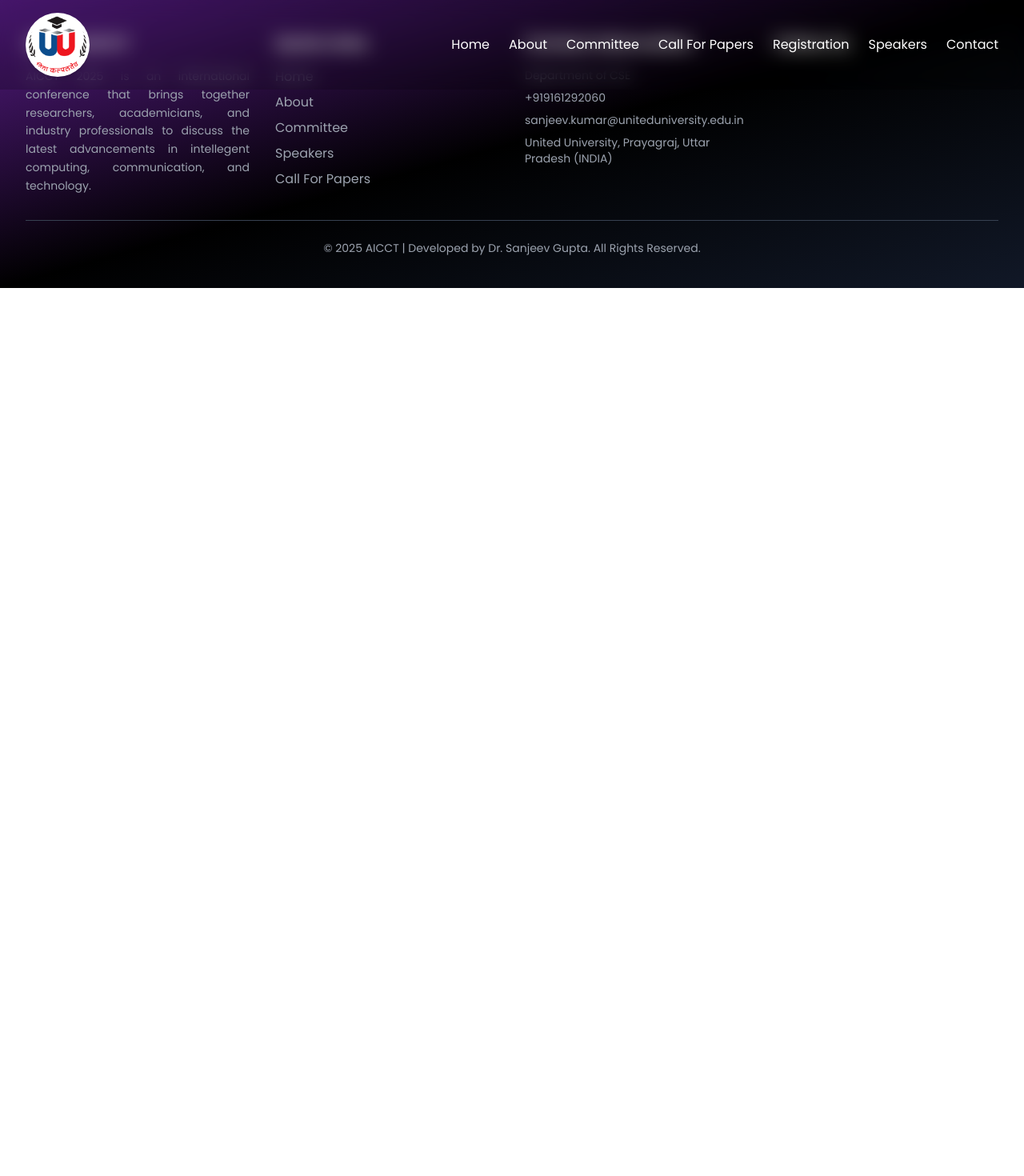
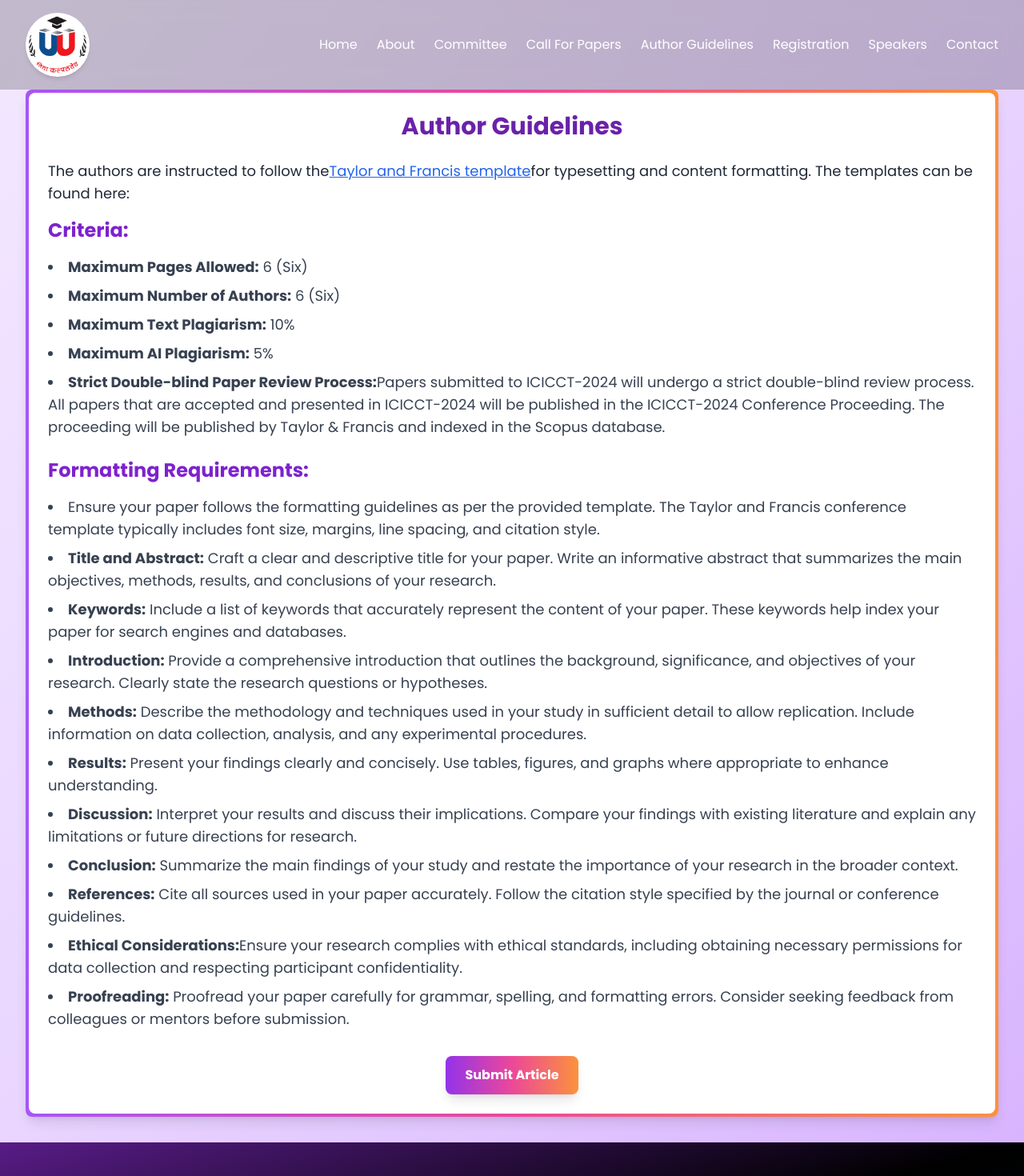
Before and after one commit to manishshukla00/conference, a React (Create React App) app: page /author-guidelines in a window 1280 px wide. Shown: the top 1470 px of the page at 80% size. Before the commit the page ends 800 px from the top, so only its background shows below. Built offline with nearby package versions, Linux system fonts and the light colour scheme.

Commit message:
author guidelines page added

```diff
--- a/src/app.jsx
+++ b/src/app.jsx
@@ -8,6 +8,7 @@ import About from "./pages/About";
 import Callforpapers from "./pages/Callforpapers";
 import Speakers from "./pages/Speakers";
 import Registration from "./pages/Registration";
+import AuthorGuidlines from "./pages/AuthorGuidlines"; // Import the AuthorGuidlines page
 
 const app = () => {
   return (
@@ -21,6 +22,8 @@ const app = () => {
           <Route path="/speakers" element={<Speakers />} />
           <Route path="/registration" element={<Registration />} />
           <Route path="/callforpapers" element={<Callforpapers />} />
+          <Route path="/author-guidelines" element={<AuthorGuidlines />} />{" "}
+          {/* New Route */}
           {/* <Route path="/schedule" element={<Schedule />} />
           <Route path="/sponsors" element={<Sponsors />} />
           <Route path="/register" element={<Register />} />
--- a/src/components/Navbar.jsx
+++ b/src/components/Navbar.jsx
@@ -61,6 +61,15 @@ const Navbar = () => {
           >
             <span className="group-hover:text-transparent group-hover:bg-clip-text group-hover:bg-gradient-to-r from-purple-500 via-pink-500 to-orange-500">
               Call For Papers
+            </span>
+            <span className="absolute bottom-[-4px] left-0 w-0 h-[2px] bg-gradient-to-r from-purple-500 via-pink-500 to-orange-500 transition-all duration-500 group-hover:w-full"></span>
+          </Link>
+          <Link
+            to="/author-guidelines"
+            className="relative text-white transition-transform transform hover:scale-105 group"
+          >
+            <span className="group-hover:text-transparent group-hover:bg-clip-text group-hover:bg-gradient-to-r from-purple-500 via-pink-500 to-orange-500">
+              Author Guidelines
             </span>
             <span className="absolute bottom-[-4px] left-0 w-0 h-[2px] bg-gradient-to-r from-purple-500 via-pink-500 to-orange-500 transition-all duration-500 group-hover:w-full"></span>
           </Link>
@@ -145,6 +154,13 @@ const Navbar = () => {
             Call For Papers
           </Link>
           <Link
+            to="/author-guidelines"
+            onClick={toggleMenu}
+            className="text-2xl font-bold hover:text-blue-300 transition-colors transform hover:scale-110"
+          >
+            Author Guidelines
+          </Link>
+          <Link
             to="/registration"
             onClick={toggleMenu}
             className="text-2xl font-bold hover:text-blue-300 transition-colors transform hover:scale-110"
--- /dev/null
+++ b/src/pages/AuthorGuidlines.jsx
@@ -0,0 +1,137 @@
+import React from "react";
+
+const AuthorGuidlines = () => {
+  return (
+    <div className="min-h-screen bg-gradient-to-br from-purple-100 via-purple-200 to-purple-300 p-8">
+      <div className="max-w-7xl mx-auto pt-20">
+        {/* Author Guidelines Section */}
+        <div className="bg-gradient-to-r from-purple-500 via-pink-500 to-orange-400 p-1 rounded-lg shadow-lg">
+          <div className="bg-white rounded-lg p-6">
+            <h2 className="text-3xl font-extrabold text-purple-800 mb-6 text-center">
+              Author Guidelines
+            </h2>
+            <p className="text-lg text-gray-800 mb-4">
+              The authors are instructed to follow the
+              <a
+                href="#"
+                className="text-blue-600 underline hover:text-blue-800"
+              >
+                Taylor and Francis template
+              </a>
+              for typesetting and content formatting. The templates can be found
+              here:
+            </p>
+
+            <h3 className="text-2xl font-bold text-purple-700 mb-4">
+              Criteria:
+            </h3>
+            <ul className="list-disc list-inside space-y-2 text-gray-700 text-lg">
+              <li>
+                <span className="font-bold">Maximum Pages Allowed:</span> 6
+                (Six)
+              </li>
+              <li>
+                <span className="font-bold">Maximum Number of Authors:</span> 6
+                (Six)
+              </li>
+              <li>
+                <span className="font-bold">Maximum Text Plagiarism:</span> 10%
+              </li>
+              <li>
+                <span className="font-bold">Maximum AI Plagiarism:</span> 5%
+              </li>
+              <li>
+                <span className="font-bold">
+                  Strict Double-blind Paper Review Process:
+                </span>
+                Papers submitted to ICICCT-2024 will undergo a strict
+                double-blind review process. All papers that are accepted and
+                presented in ICICCT-2024 will be published in the ICICCT-2024
+                Conference Proceeding. The proceeding will be published by
+                Taylor & Francis and indexed in the Scopus database.
+              </li>
+            </ul>
+
+            <h3 className="text-2xl font-bold text-purple-700 mt-6 mb-4">
+              Formatting Requirements:
+            </h3>
+            <ul className="list-disc list-inside space-y-2 text-gray-700 text-lg">
+              <li>
+                Ensure your paper follows the formatting guidelines as per the
+                provided template. The Taylor and Francis conference template
+                typically includes font size, margins, line spacing, and
+                citation style.
+              </li>
+              <li>
+                <span className="font-bold">Title and Abstract:</span> Craft a
+                clear and descriptive title for your paper. Write an informative
+                abstract that summarizes the main objectives, methods, results,
+                and conclusions of your research.
+              </li>
+              <li>
+                <span className="font-bold">Keywords:</span> Include a list of
+                keywords that accurately represent the content of your paper.
+                These keywords help index your paper for search engines and
+                databases.
+              </li>
+              <li>
+                <span className="font-bold">Introduction:</span> Provide a
+                comprehensive introduction that outlines the background,
+                significance, and objectives of your research. Clearly state the
+                research questions or hypotheses.
+              </li>
+              <li>
+                <span className="font-bold">Methods:</span> Describe the
+                methodology and techniques used in your study in sufficient
+                detail to allow replication. Include information on data
+                collection, analysis, and any experimental procedures.
+              </li>
+              <li>
+                <span className="font-bold">Results:</span> Present your
+                findings clearly and concisely. Use tables, figures, and graphs
+                where appropriate to enhance understanding.
+              </li>
+              <li>
+                <span className="font-bold">Discussion:</span> Interpret your
+                results and discuss their implications. Compare your findings
+                with existing literature and explain any limitations or future
+                directions for research.
+              </li>
+              <li>
+                <span className="font-bold">Conclusion:</span> Summarize the
+                main findings of your study and restate the importance of your
+                research in the broader context.
+              </li>
+              <li>
+                <span className="font-bold">References:</span> Cite all sources
+                used in your paper accurately. Follow the citation style
+                specified by the journal or conference guidelines.
+              </li>
+              <li>
+                <span className="font-bold">Ethical Considerations:</span>
+                Ensure your research complies with ethical standards, including
+                obtaining necessary permissions for data collection and
+                respecting participant confidentiality.
+              </li>
+              <li>
+                <span className="font-bold">Proofreading:</span> Proofread your
+                paper carefully for grammar, spelling, and formatting errors.
+                Consider seeking feedback from colleagues or mentors before
+                submission.
+              </li>
+            </ul>
+
+            {/* Submit Article Button */}
+            <div className="mt-8 text-center">
+              <button className="bg-gradient-to-r from-purple-600 via-pink-500 to-orange-400 text-white font-bold py-3 px-6 rounded-lg shadow-lg hover:scale-105 transition-transform">
+                Submit Article
+              </button>
+            </div>
+          </div>
+        </div>
+      </div>
+    </div>
+  );
+};
+
+export default AuthorGuidlines;
```
